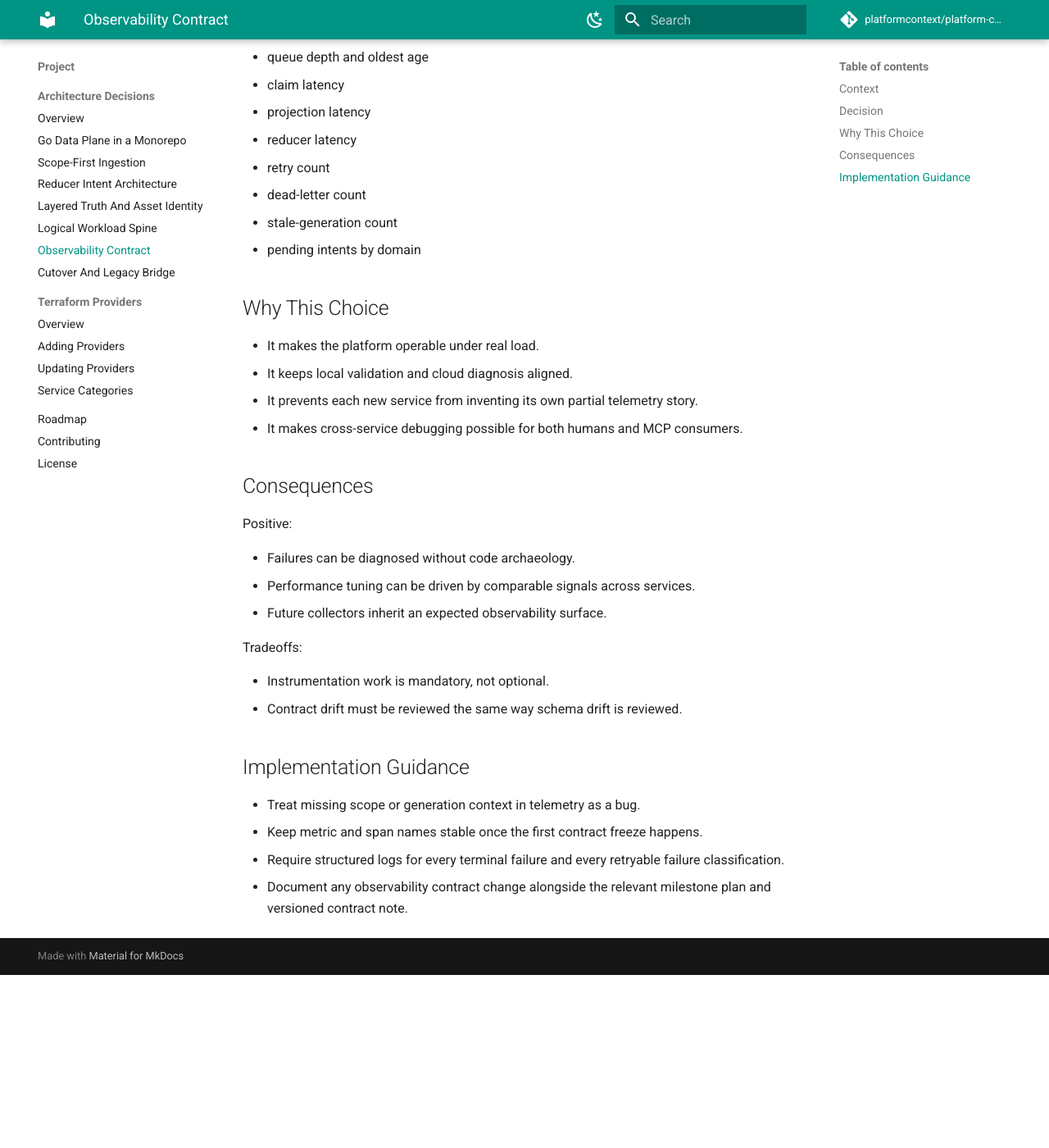
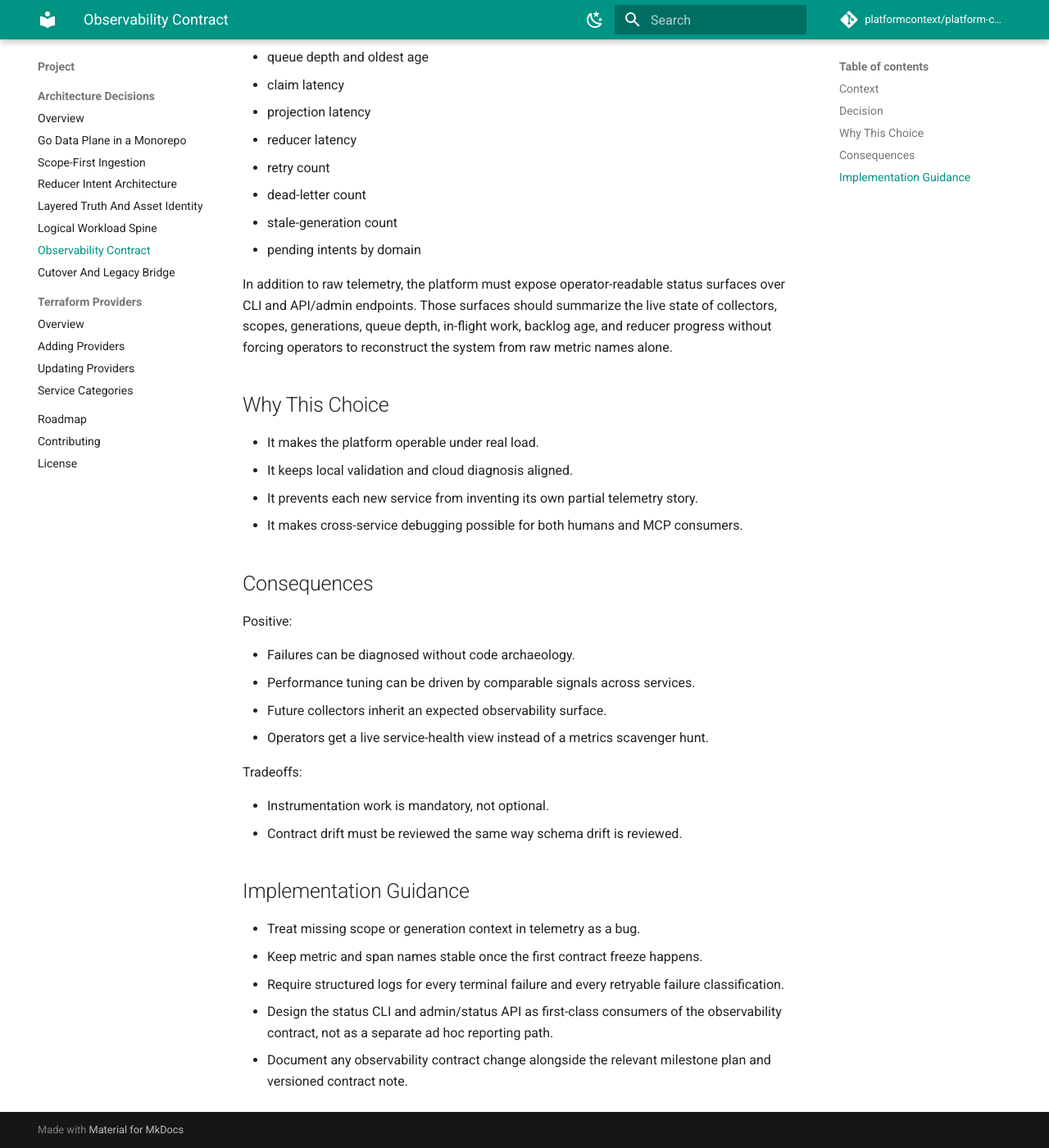
Before and after one commit to platformcontext/platform-context-graph, an MkDocs documentation site: the page built from docs/docs/adrs/2026-04-12-observability-contract.md, in a window 1280 px wide and 1400 px high, scrolled down 1293 px. Shown: the whole window at 82% size. Built offline with MkDocs 1.6.1 and Material for MkDocs 9.7.7, drawn with Linux system fonts in a browser that asks for light colours; comment, search, counter and statistics services are not loaded; before the commit the page ends 2482 px from its top, so only the background shows below that.

Commit message:
docs: require live operator status surfaces

```diff
--- a/docs/docs/adrs/2026-04-12-observability-contract.md
+++ b/docs/docs/adrs/2026-04-12-observability-contract.md
@@ -50,6 +50,12 @@ Required metric families are:
 - stale-generation count
 - pending intents by domain
 
+In addition to raw telemetry, the platform must expose operator-readable status
+surfaces over CLI and API/admin endpoints. Those surfaces should summarize the
+live state of collectors, scopes, generations, queue depth, in-flight work,
+backlog age, and reducer progress without forcing operators to reconstruct the
+system from raw metric names alone.
+
 ## Why This Choice
 
 - It makes the platform operable under real load.
@@ -64,6 +70,7 @@ Positive:
 - Failures can be diagnosed without code archaeology.
 - Performance tuning can be driven by comparable signals across services.
 - Future collectors inherit an expected observability surface.
+- Operators get a live service-health view instead of a metrics scavenger hunt.
 
 Tradeoffs:
 
@@ -76,5 +83,7 @@ Tradeoffs:
 - Keep metric and span names stable once the first contract freeze happens.
 - Require structured logs for every terminal failure and every retryable failure
   classification.
+- Design the status CLI and admin/status API as first-class consumers of the
+  observability contract, not as a separate ad hoc reporting path.
 - Document any observability contract change alongside the relevant milestone
   plan and versioned contract note.
```
Also changed, not shown: docs/superpowers/plans/2026-04-12-go-data-plane-validation-and-cutover-plan.md (+2 -0 lines), docs/superpowers/specs/2026-04-12-go-data-plane-rewrite-prd.md (+13 -0 lines).
